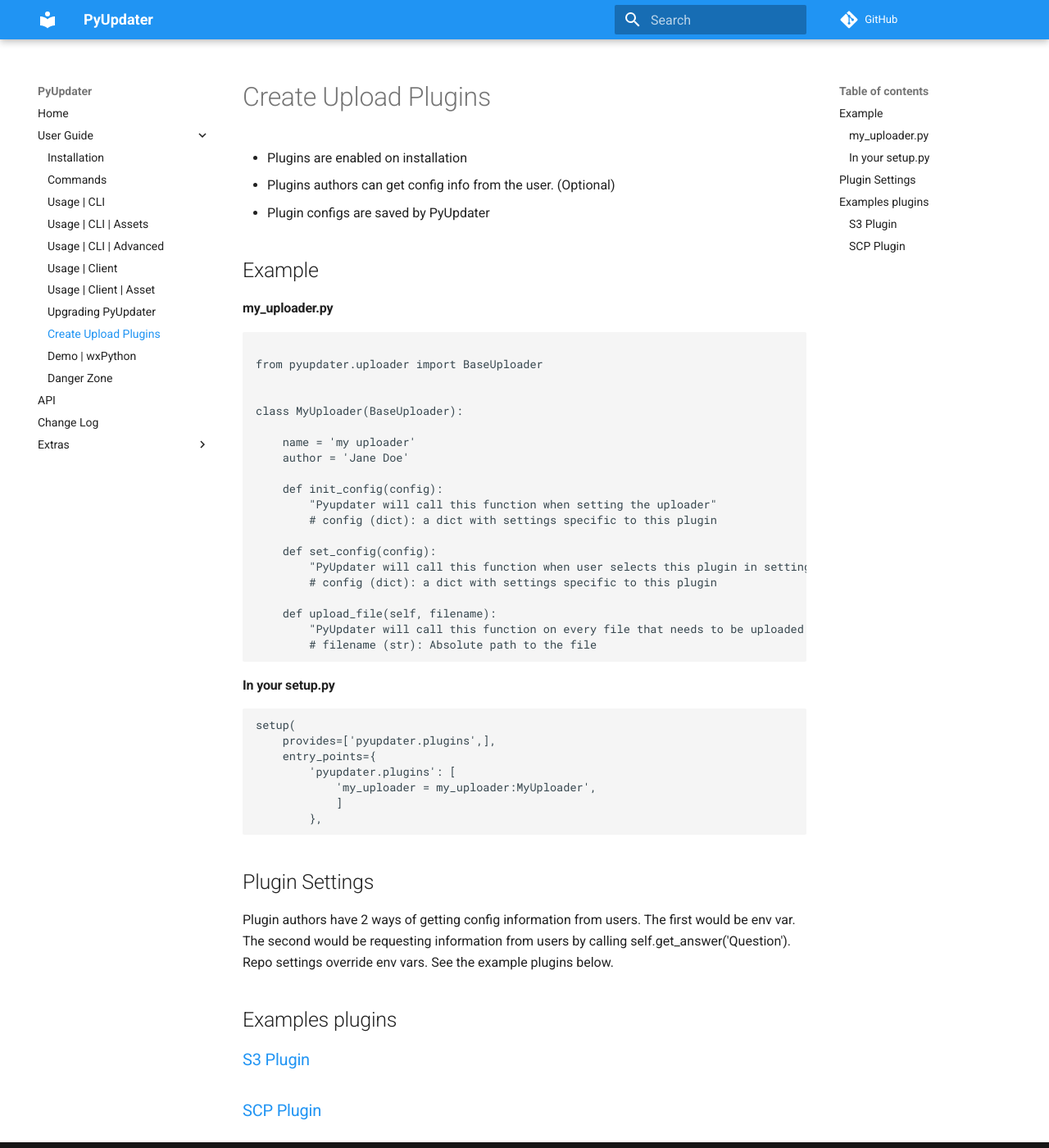
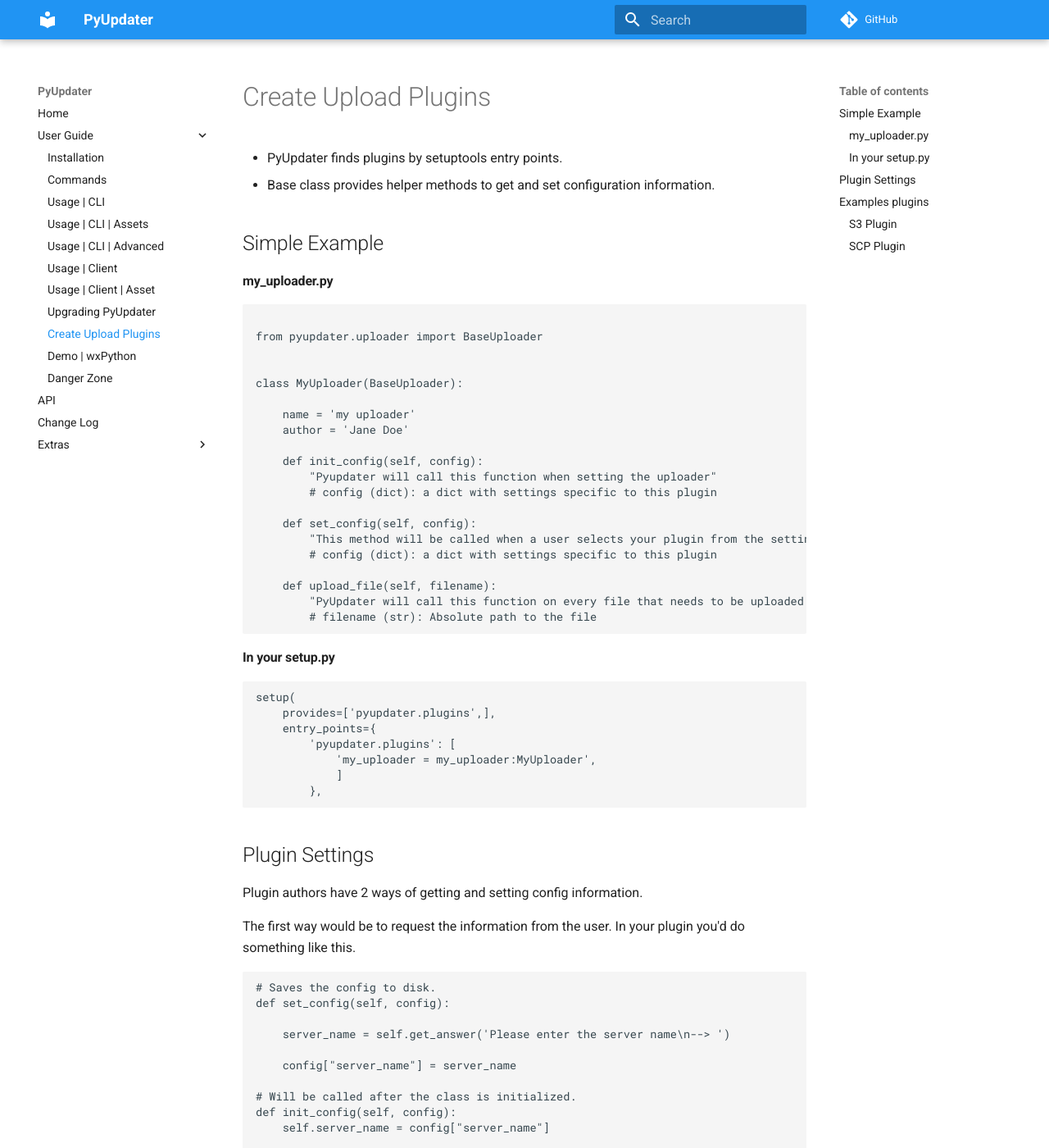
Before and after one commit to Digital-Sapphire/PyUpdater, an MkDocs documentation site: the page built from docs/create-upload-plugin.md, in a window 1280 px wide and 1400 px high. Shown: the whole window at 82% size. Built offline with MkDocs 1.6.1 and Material for MkDocs 9.7.7, drawn with Linux system fonts in a browser that asks for light colours; comment, search, counter and statistics services are not loaded; old or Windows-style settings are respelled for this version of MkDocs; some of the changed text lies outside the part shown.

Commit message:
Spruce up create-upload-plugin

````diff
--- a/docs/create-upload-plugin.md
+++ b/docs/create-upload-plugin.md
@@ -1,12 +1,11 @@
 #Create Upload Plugins
 
-- Plugins are enabled on installation
-- Plugins authors can get config info from the user. (Optional)
-- Plugin configs are saved by PyUpdater
+- PyUpdater finds plugins by setuptools entry points.
+- Base class provides helper methods to get and set configuration information.
 
-##Example
+##Simple Example
 ####my_uploader.py
-```
+```python
 
 from pyupdater.uploader import BaseUploader
 
@@ -16,12 +15,12 @@
     name = 'my uploader'
     author = 'Jane Doe'
 
-    def init_config(config):
+    def init_config(self, config):
         "Pyupdater will call this function when setting the uploader"
         # config (dict): a dict with settings specific to this plugin
 
-    def set_config(config):
-        "PyUpdater will call this function when user selects this plugin in settings"
+    def set_config(self, config):
+        "This method will be called when a user selects your plugin from the settings flag"
         # config (dict): a dict with settings specific to this plugin
 
     def upload_file(self, filename):
@@ -42,7 +41,24 @@
 ```
 
 ##Plugin Settings
-Plugin authors have 2 ways of getting config information from users.  The first would be env var. The second would be requesting information from users by calling self.get_answer('Question'). Repo settings override env vars. See the example plugins below.
+Plugin authors have 2 ways of getting and setting config information.
+
+The first way would be to request the information from the user. In your plugin you'd do something like this.
+```python
+# Saves the config to disk.
+def set_config(self, config):
+
+    server_name = self.get_answer('Please enter the server name\n--> ')
+
+    config["server_name"] = server_name
+
+# Will be called after the class is initialized.
+def init_config(self, config):
+    self.server_name = config["server_name"]
+
+```
+
+The second way would be env var.
 
 ##Examples plugins
 ###[S3 Plugin](https://github.com/JMSwag/PyUpdater-S3-Plugin "S3 Plugin")
````
